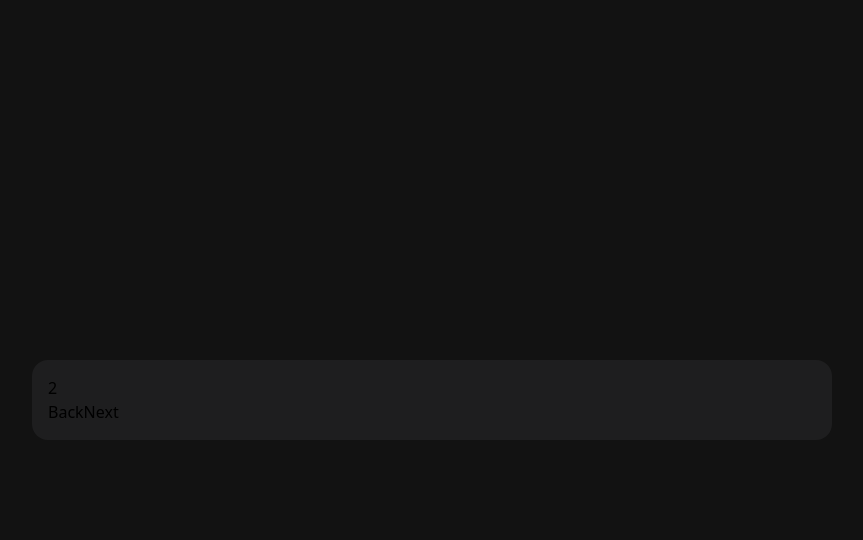
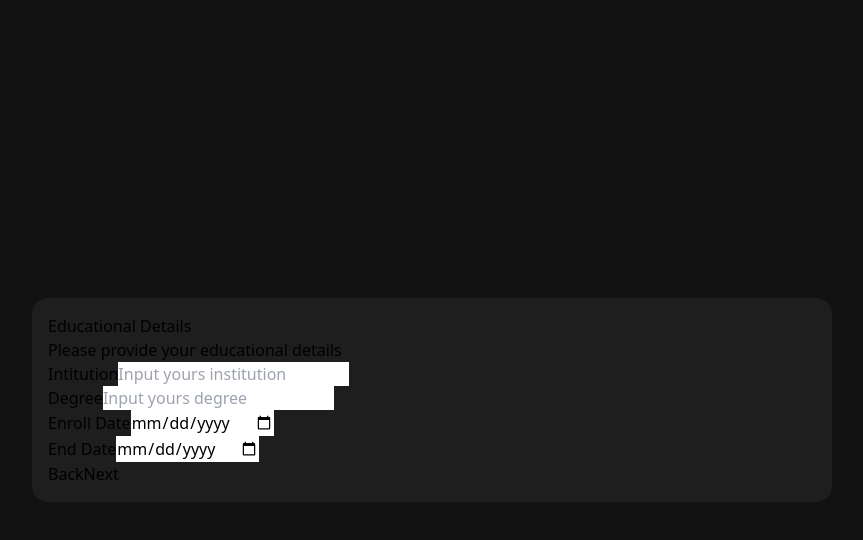
Before and after one commit to Utkarshrajmishra/Student-Detail, a React (Vite) app: page / in a window 1280 px wide. Both pictures are taken after a click on the button "Next". Shown: the top 540 px of the page, without its empty margins (208-1071 px from the left). Built offline with nearby package versions, Linux system fonts and the light colour scheme.

Commit message:
Add: Educational Detail Form & Course Detail Form Component

```diff
--- a/src/components/EditForm/EditForm/AddressDetail.jsx
+++ /dev/null
@@ -1,32 +0,0 @@
-const AddressDetailForm = () => {
-  return (
-    <>
-      <section>
-        <div>
-          <h1>Address Details</h1>
-          <p>Please provide your current and current and permanent address.</p>
-        </div>
-        <div>
-          <label htmlFor="currentAddress">Current Address</label>
-          <input
-            type="text"
-            name="currentAddress"
-            id="currentAddress"
-            placeholder="Input your current address"
-          />
-        </div>
-        <div>
-          <label htmlFor="permanentAddress">Current Address</label>
-          <input
-            type="text"
-            name="permanentAddress"
-            id="permanentAddress"
-            placeholder="Input your permanent address"
-          />
-        </div>
-      </section>
-    </>
-  );
-};
-
-export default AddressDetailForm;
--- /dev/null
+++ b/src/components/EditForm/EditForm/CourseDetail.jsx
@@ -0,0 +1,41 @@
+const CourseDetailFrom = () => {
+  return (
+    <section>
+      <div>
+        <h2>Courses Details</h2>
+        <p>Please provide details about the course you have enrolled.</p>
+      </div>
+      <div>
+        <div>
+          <label htmlFor="course">Course</label>
+          <input
+            type="text"
+            name="course"
+            id="course"
+            placeholder="Input yours course name"
+          />
+        </div>
+        <div>
+          <label htmlFor="instructor">Instructor</label>
+          <input
+            type="text"
+            name="instructor"
+            id="instructor"
+            placeholder="Input yours instructor"
+          />
+        </div>
+
+        <div>
+          <label htmlFor="courseEnrollDate">Enroll Date</label>
+          <input type="date" name="enrollDate" id="enrollDate" />
+        </div>
+        <div>
+          <label htmlFor="courseEndDate">End Date</label>
+          <input type="date" name="endDate" id="endDate" />
+        </div>
+      </div>
+    </section>
+  );
+};
+
+export default CourseDetailFrom;
--- a/src/components/EditForm/EducationDetail.jsx
+++ b/src/components/EditForm/EducationDetail.jsx
@@ -1,7 +1,41 @@
-const EducationalDetailFrom=()=>{
-    return(
-        <h1>Educational Detail</h1>
-    )
-}
+const EducationalDetailFrom = () => {
+  return (
+    <section>
+      <div>
+        <h2>Educational Details</h2>
+        <p>Please provide your educational details</p>
+      </div>
+      <div>
+        <div>
+          <label htmlFor="institution">Intitution</label>
+          <input
+            type="text"
+            name="institution"
+            id="institution"
+            placeholder="Input yours institution"
+          />
+        </div>
+        <div>
+          <label htmlFor="degree">Degree</label>
+          <input
+            type="text"
+            name="degree"
+            id="degree"
+            placeholder="Input yours degree"
+          />
+        </div>
 
-export default EducationalDetailForm;
+        <div>
+          <label htmlFor="enrollDate">Enroll Date</label>
+          <input type="date" name="enrollDate" id="enrollDate" />
+        </div>
+        <div>
+          <label htmlFor="endDate">End Date</label>
+          <input type="date" name="endDate" id="endDate" />
+        </div>
+      </div>
+    </section>
+  );
+};
+
+export default EducationalDetailFrom;
--- a/src/pages/EditDetail.jsx
+++ b/src/pages/EditDetail.jsx
@@ -1,10 +1,21 @@
 import Sidebackground from '../assets/images/bg-sidebar-desktop.svg';
 import PersonalDetailForm from '../components/EditForm/PersonalDetail';
+import EducationalDetailFrom from '../components/EditForm/EducationDetail';
+import CourseDetailForm from '../components/EditForm/EditForm/CourseDetail';
 import { useMultistepForm } from '../hooks/useMutlistepForm';
+
+
+
+
+
 
 const EditDetail = () => {
   const { currentStepIndex, step, back, next, isFirstStep, isLastStep } =
-    useMultistepForm([<PersonalDetailForm/>, <div>2</div>, <div>3</div>, <div>4</div>]);
+    useMultistepForm([
+      <PersonalDetailForm />,
+      <EducationalDetailFrom />,
+      <CourseDetailForm/>,
+    ]);
 
   return (
     <>
```
